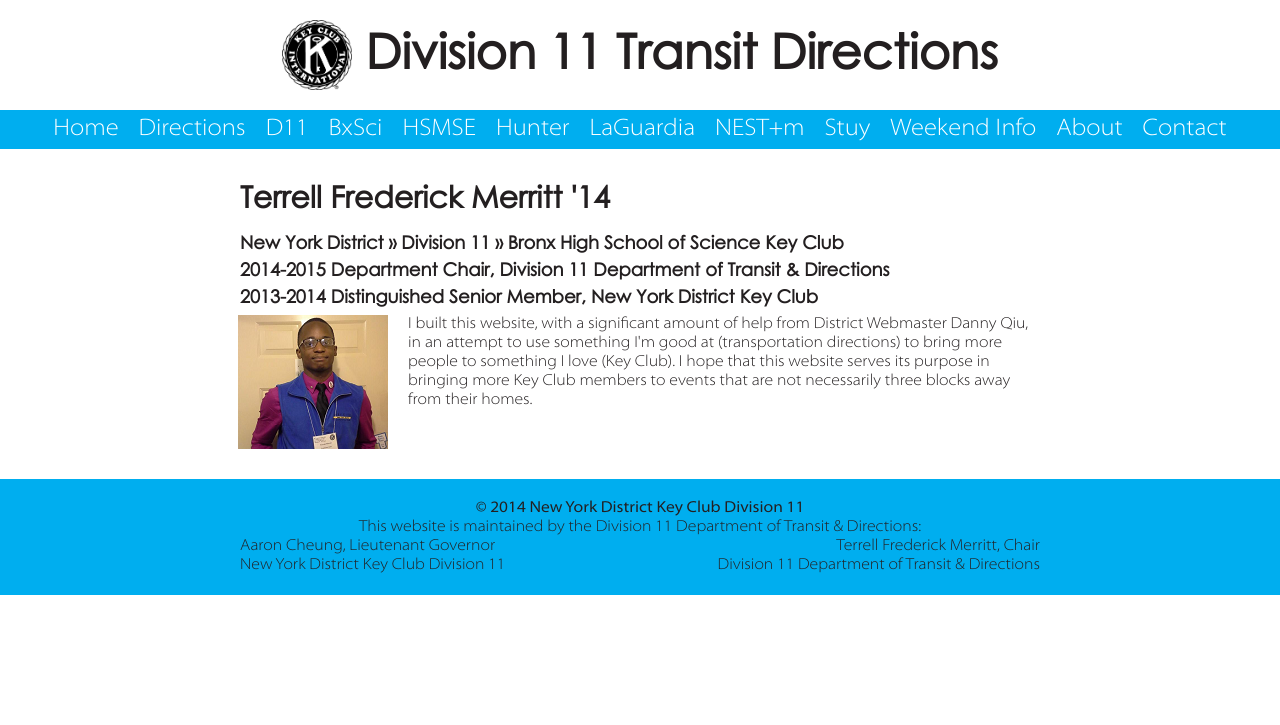
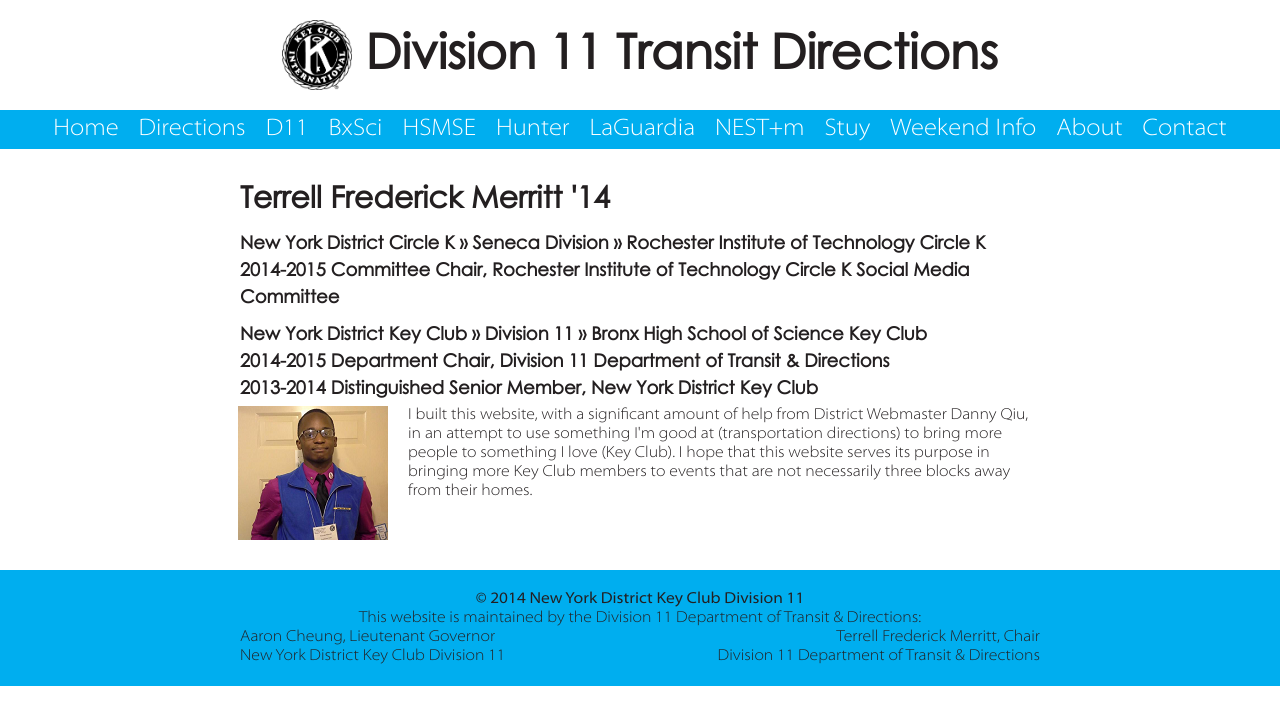
Before and after one commit to d11directions/d11directions.github.io, a Jekyll site: the page built from about/terrellmerritt.html, in a window 1280 px wide. Shown: the top 725 px of the page. Built offline with Jekyll 4.4.1, drawn with Linux system fonts in a browser that asks for light colours.

Commit message:
Update About Terrell Frederick Merritt

```diff
--- a/about/terrellmerritt.html
+++ b/about/terrellmerritt.html
@@ -3,7 +3,9 @@ layout: default
 title: About&#58; Terrell F. Merritt
 ---
 <h2>Terrell Frederick Merritt '14</h2>
-<h5>New York District &raquo; Division 11 &raquo; Bronx High School of Science Key Club<br>
+<h5>New York District Circle K &raquo; Seneca Division &raquo; Rochester Institute of Technology Circle K<br>
+2014-2015 Committee Chair, Rochester Institute of Technology Circle K Social Media Committee</h5>
+<h5>New York District Key Club &raquo; Division 11 &raquo; Bronx High School of Science Key Club<br>
 2014-2015 Department Chair, Division 11 Department of Transit &amp; Directions<br>
 2013-2014 Distinguished Senior Member, New York District Key Club</h5>
 <img class="aboutpic" src="/resources/terrellmerritt.png"><p>I built this website, with a significant amount of help from District Webmaster Danny Qiu, in an attempt to use something I'm good at (transportation directions) to bring more people to something I love (Key Club). I hope that this website serves its purpose in bringing more Key Club members to events that are not necessarily three blocks away from their homes.</p>
```
